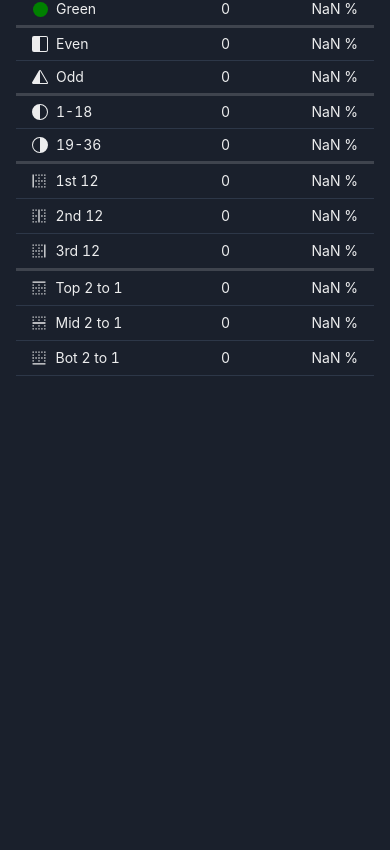
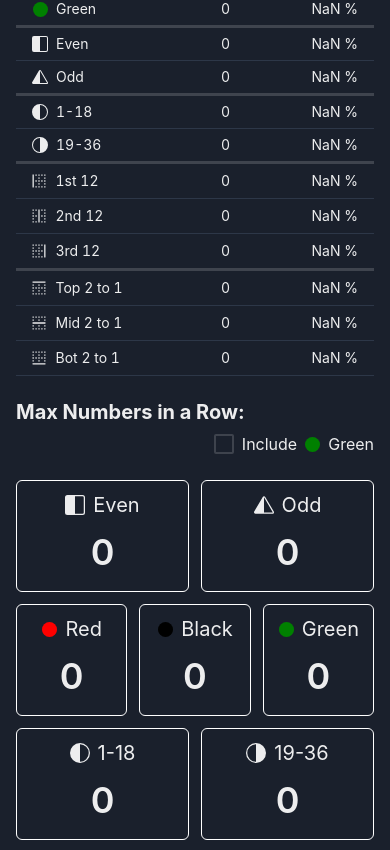
Before and after one commit to domingasp/rlte, a React (Create React App) app: page / in a window 390 px wide. Shown: the part 1147-1997 px from the top of the page. Before the commit the page ends 1555 px from the top, so only its background shows below. Built offline with nearby package versions, Linux system fonts and the light colour scheme.

Commit message:
max in row - responsive

```diff
--- a/src/App.tsx
+++ b/src/App.tsx
@@ -952,7 +952,7 @@ type NumberStatProps = {
 }
 const NumberStat = ({ label, value, leftIcon }: NumberStatProps) => {
   return (
-    <HStack border="1px solid white" px={4} py={3} borderRadius="md" flex={1}>
+    <VStack border="1px solid white" px={4} py={3} borderRadius="md" flex={1}>
       <HStack maxW="128px" flex={1}>
         <HStack px={3}>
           { leftIcon }
@@ -962,7 +962,7 @@ const NumberStat = ({ label, value, leftIcon }: NumberStatProps) => {
         </HStack>
       </HStack>
       <Text fontSize="4xl" flex={1} fontWeight="semibold" textAlign="center">{value}</Text>
-    </HStack>
+    </VStack>
   )
 }
 
@@ -1062,11 +1062,18 @@ const MaxInARowStats = ({ calledNumbers }: MaxInARowStatsProps) => {
   return (
     <VStack>
       <HStack mb={4} alignSelf="stretch">
-        <Heading size="md" alignSelf="flex-start" flex={1}>Max Numbers in a Row:</Heading>
+        <Wrap width="100%">
+          <Heading size="md" alignSelf="flex-start"
+            flex={1} minW="250px"
+          >
+            Max Numbers in a Row:
+          </Heading>
           <Checkbox
             size="lg"
             value={"includeGreen"}
             onChange={(e) => setIncludeGreen(!includeGreen)}
+            justifyContent="flex-end"
+            flex={1}
           >
             <HStack fontSize="md">
               <Text>Include</Text>
@@ -1074,6 +1081,7 @@ const MaxInARowStats = ({ calledNumbers }: MaxInARowStatsProps) => {
               <Text>Green</Text>
             </HStack>
           </Checkbox>
+        </Wrap>
       </HStack>
         <SimpleGrid columns={6} gap={3} flex={1} alignSelf="stretch">
           <GridItem colSpan={3}>
@@ -1194,7 +1202,7 @@ const App = () => {
           setFilteredEndDate={setFilteredEndDate}
         />
 
-        <Flex mt={2} flexDir="column">
+        <Flex mt={2} flexDir="column" mb={6}>
 
           <Flex flex={1} flexDir={width <= statsBreakpoint ? "column" : "row"} mt={2}
             alignItems="flex-start"
@@ -1221,8 +1229,8 @@ const App = () => {
             <StatsTable calledNumbers={filterCalledByDate()} />
           </Flex>
         </Flex>
-        {/* <Divider my={4} />
-        <MaxInARowStats calledNumbers={filterCalledByDate()} /> */}
+        {width > statsBreakpoint && <Divider mb={4} />}
+        <MaxInARowStats calledNumbers={filterCalledByDate()} />
 
       </Flex>
     </Flex>
```
Lines whose indentation alone changed are shown as unchanged.
